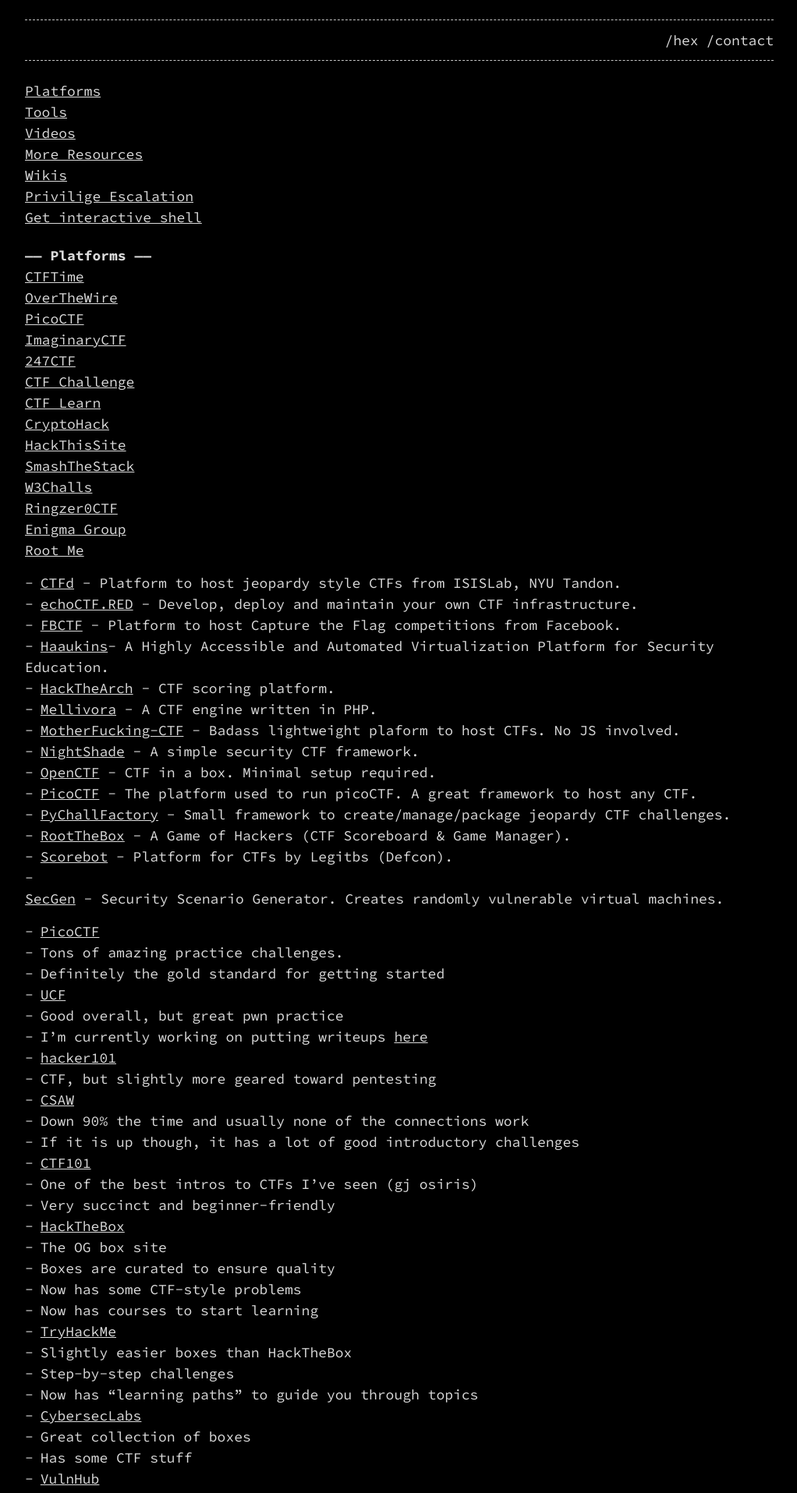
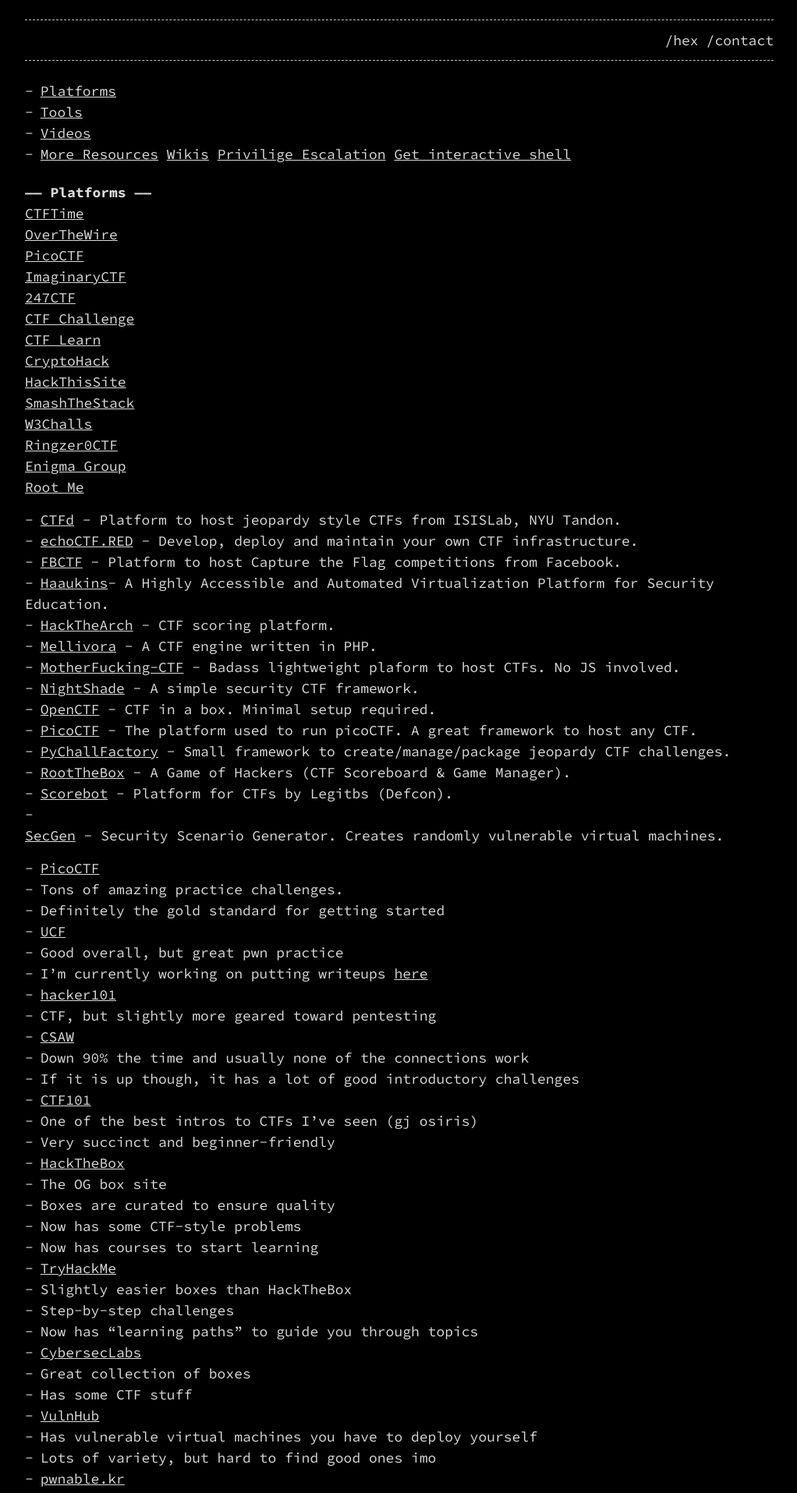
Before and after one commit to imlosingbut2you/imlosingbut2you.github.io, a Jekyll site: the page built from _posts/2024-08-08-ctf.markdown, in a window 1280 px wide. Shown: the top 1915 px of the page at 78% size, without its empty margins (128-1150 px from the left). Built offline with Jekyll 4.4.1, drawn with Linux system fonts in a browser that asks for light colours.

```diff
--- a/_posts/2024-08-08-ctf.markdown
+++ b/_posts/2024-08-08-ctf.markdown
@@ -5,10 +5,10 @@ date:   2024-08-08 12:32:45 +0100
 categories:
 ---
 
-[Platforms](#platforms)
-[Tools](#tools)
-[Videos](#videos)
-[More Resources](#more-resources)
+- [Platforms](#platforms)
+- [Tools](#tools)
+- [Videos](#videos)
+- [More Resources](#more-resources)
 [Wikis](#wikis)
 [Privilige Escalation](#privilige-escalation)
 [Get interactive shell](#get-interactive-shell)
```
